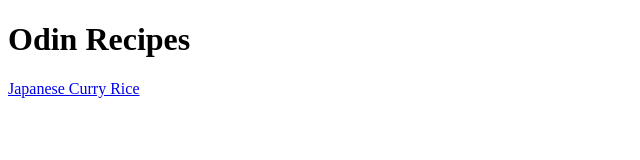
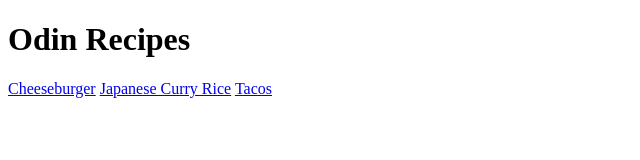
Before and after one commit to jasoncoltrane/odin-recipes, a plain HTML site: page index.html in a window 1280 px wide. Shown: the whole page, without its empty margins (0-640 px from the left). Drawn offline with Linux system fonts and the light colour scheme.

Commit message:
Add link to cheeseburger.html and tacos.html to index.html

```diff
--- a/index.html
+++ b/index.html
@@ -5,6 +5,8 @@
     </head>
     <body>
         <h1>Odin Recipes</h1>
+        <a href="./recipes/cheeseburger.html">Cheeseburger</a>
         <a href="./recipes/curry.html">Japanese Curry Rice</a>
+        <a href="./recipes/tacos.html">Tacos</a>
     </body>
 </html>
```
